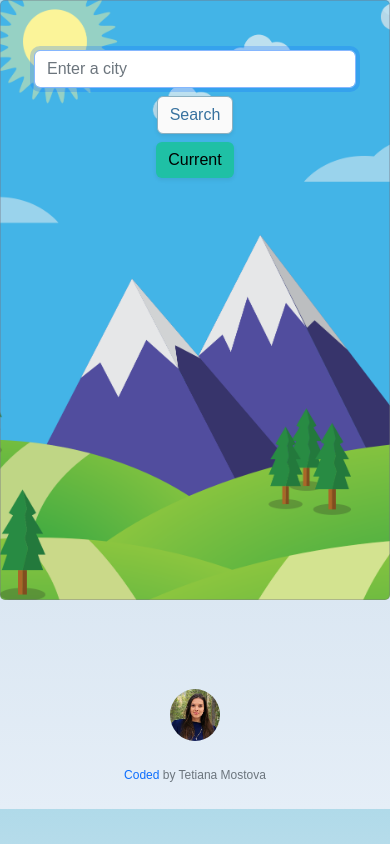
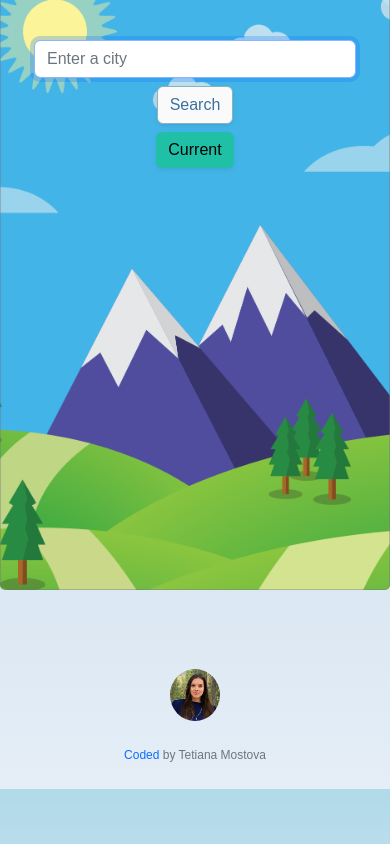
Before and after one commit to Tetianamost/weather-react, a React (Create React App) app: page / in a window 390 px wide. Built offline with nearby package versions, Linux system fonts and the light colour scheme.

Commit message:
fixed margin top

```diff
--- a/src/App.css
+++ b/src/App.css
@@ -65,6 +65,6 @@ section {
   }
   .main-box {
     width: 100%;
-    margin: 0 auto;
+    margin: -10px auto;
   }
 }
```
